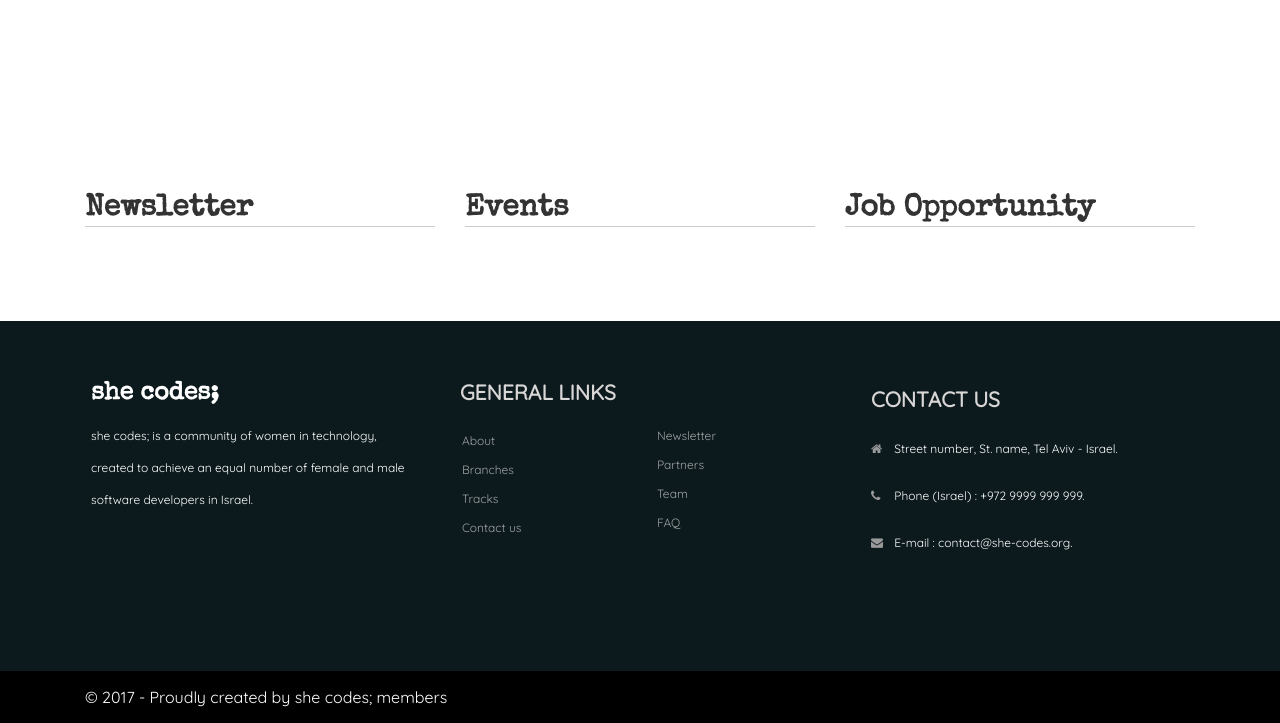
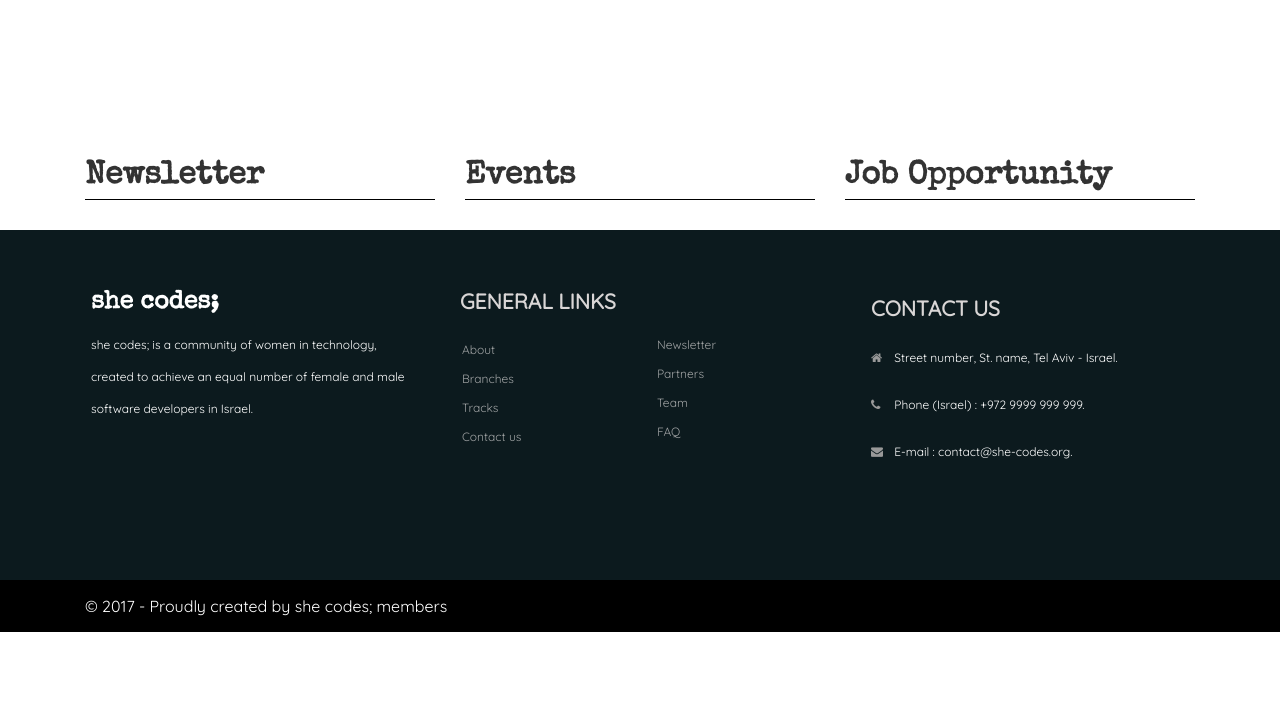
Before and after one commit to shovalsa/shecodes_website, a Django app: page / in a window 1280 px wide. Shown: the part 320-1043 px from the top of the page. After the commit the page ends 952 px from the top, so only its background shows below. Run offline with Django 3.2, Linux system fonts and the light colour scheme; data that the repository does not hold is empty; some libraries are stand-ins or nearby versions; some web fonts are replaced.

Commit message:
img upload fix + code cleanup for base+index.html

```diff
--- a/sc_project/settings.py
+++ b/sc_project/settings.py
@@ -147,7 +147,7 @@ STATIC_ROOT = os.path.join(SITE_ROOT, 'static')
 STATIC_URL = '/static/'
 
 MEDIA_ROOT = os.path.join(SITE_ROOT, 'media')
-MEDIA_URL = '/sc_project/media/'
+MEDIA_URL = '/media/'
 
 
 LOGIN_REDIRECT_URL = 'home'
--- a/scsite/static/bootstrap/css/style.css
+++ b/scsite/static/bootstrap/css/style.css
@@ -11,18 +11,32 @@ body {
   font-size: 16px
 }
 
+main {
+    margin-top: 70px;
+}
+
 .page-header {
   padding-bottom: 0px;
   border-bottom: 0px solid #eee;
 }
 
-.carousel-caption {
-    background-color:black;
-    opacity:0.6;
+.page-title{
+    border-bottom: 1px solid #ccc; /* This is the line replacing the hr*/
+    margin-bottom: 10px; /* This is the space below the line */
+    padding-top: 30px;
+    padding-bottom: 5px; /* This is the space between the heading text and the line */
+    border-color: black;
+    font-family: 'Special Elite', cursive, 'yiddishkeit';
+	font-size: 32px;
 }
 
-.carousel-control.left, .carousel-control.right { /* this eliminates some gray stripes that the carousel had*/
-    background-image: none
+.btn {
+  background-color: rgb(19,125,73);
+  color: white;
+}
+
+.noBorder {
+    border:none !important;
 }
 
 .mainPar{
@@ -32,7 +46,14 @@ body {
     text-align: justify
 }
 
-.parallax-title{
+.parallax-container figcaption {
+    color:white;
+    text-align:center;
+    padding: 2.5% 10% 0% 10%;
+}
+
+
+.parallax-container figcaption h1{
     font-family: 'Special Elite', Assitant, cursive;
     font-size: 300%
 }
@@ -77,32 +98,14 @@ body {
     padding: 3px 3px 3px 3px;
 }
 
-.page-title{
-    border-bottom: 1px solid #ccc; /* This is the line replacing the hr*/
-    margin-bottom: 10px; /* This is the space below the line */
-    padding-top: 30px;
-    padding-bottom: 5px; /* This is the space between the heading text and the line */
-    border-color: black;
-    font-family: 'Special Elite', cursive, 'yiddishkeit';
-	font-size: 32px;
 
-}
-
-.btn {
-  background-color: rgb(19,125,73);
-  color: white;
-}
-
-.noBorder {
-    border:none !important;
-}
 
 
 .thumbnail a > img,
  {
   display: block;
-  width: 80%;
-  height: auto;
+  height:270px;
+  width:auto;
 }
 
 /*-------------------------------*/
@@ -224,6 +227,13 @@ article .meta li:last-child:after
     line-height: 20px;
     display: inline-block;
     width: 100%;
+    color: white;
+}
+
+.sidebar-nav center li {
+    font-size:18px;
+    padding: 10% 0;
+    color: black;
 }
 
 .sidebar-nav li:before {
@@ -486,10 +496,11 @@ footer {
  padding:7px 36px;
  }
 .logofooter {
- margin-bottom:10px;
+    margin-bottom:10px;
     font-size:25px;
     color:#fff;
     font-weight:700;
+    font-family: 'Special Elite', cursive;
 }
 
 .footerleft p {
--- a/templates/base.html
+++ b/templates/base.html
@@ -45,7 +45,7 @@
     <div>
         <nav class="navbar navbar-inverse navbar-fixed-top" id="sidebar-wrapper" role="navigation" >
             <ul class="nav sidebar-nav" >
-                <center><li style="font-size:18px; padding-top: 10%; padding-bottom:10%">
+                <center><li>
                     <form action="{% url 'set_language' %}" method="post"> {% csrf_token %}
                       <input name="next" type="hidden" value="{{ redirect_to }}" />
                       <select name="language" onchange="this.form.submit()">
@@ -56,29 +56,28 @@
                             </option>
                           {% endfor %}
                       </select>
-                    </form>
+                    </form></li>
                 </center>
 
                     {% if request.user.is_authenticated %}
                         <li class="dropdown">
                           <a href="#" class="dropdown-toggle" data-toggle="dropdown" role="button" aria-haspopup="true"
-                            aria-expanded="false" style="color:white;">
-                                <span class="glyphicon glyphicon-user" style="color:white;"></span>
+                            aria-expanded="false">
+                                <span class="glyphicon glyphicon-user"></span>
                           <ul class="dropdown-menu">
                             <li><a href="/members/{{user.id}}/">{%trans 'My Profile' %}</a></li>
                             <li><a href="/logout/">{%trans 'Log out' %}</a></li>
                           </ul></a>
                         </li>
                     {% else %}
-                        <li><a href="/login/" style="color:white">{%trans 'Login' %}</a></li>
-                        <li><a href="/signup/" style="color:white">{%trans 'Join Us!' %}</a></li>
+                        <li><a href="/login/">{%trans 'Login' %}</a></li>
+                        <li><a href="/signup/">{%trans 'Join Us!' %}</a></li>
                     {% endif %}
-                </li>
-               <li><a href="/about/" style="color:white">{%trans 'About' %}</a></li>
+               <li><a href="/about/">{%trans 'About' %}</a></li>
                 {% if request.user.is_authenticated %}
                     <li class="dropdown">
                         <a href="#" class="dropdown-toggle" data-toggle="dropdown" role="button" aria-haspopup="true"
-                            aria-expanded="false" style="color:white;">
+                            aria-expanded="false">
                               {%trans 'Community' %}</a>
                           <ul class="dropdown-menu">
                             <li><a href="/members/">{%trans 'members' %}</a></li>
@@ -88,7 +87,7 @@
                 {% endif %}
                 <li class="dropdown">
                   <a href="#" class="dropdown-toggle" data-toggle="dropdown" role="button" aria-haspopup="true"
-                     aria-expanded="false" style="color:white;">
+                     aria-expanded="false">
                       {%trans 'Activities' %}</a>
                   <ul class="dropdown-menu">
                     <li><a href="/tracks/" >{%trans 'Tracks' %}</a></li>
@@ -96,10 +95,10 @@
                     <li><a href="/next-generation/" >{%trans 'Next Generation' %}</a></li>
                   </ul>
                 </li>
-                <li><a href="/faq/" style="color:white">{%trans 'FAQ' %}</a></li>
-                <li><a href="/team/" style="color:white">{%trans 'Team' %}</a></li>
-                <li><a href="/partners/" style="color:white">{%trans 'Partners' %}</a></li>
-                <li><a href="/contact/" style="color:white">{%trans 'Contact Us' %}</a></li>
+                <li><a href="/faq/">{%trans 'FAQ' %}</a></li>
+                <li><a href="/team/">{%trans 'Team' %}</a></li>
+                <li><a href="/partners/">{%trans 'Partners' %}</a></li>
+                <li><a href="/contact/">{%trans 'Contact Us' %}</a></li>
             </ul>
         </nav>
     </div>
@@ -146,7 +145,7 @@
             });
         </script>
     {% load static %}
-    <main style="margin-top: 70px;">
+    <main>
         {%block content%}
         {%endblock%}
     </main>
@@ -154,7 +153,7 @@
   <div class="container">
     <div class="row">
       <div class="col-md-4 col-sm-6 footerleft">
-        <div class="logofooter" style="font-family: 'Special Elite', cursive;">{% trans 'she codes;' %}</div>
+        <div class="logofooter">{% trans 'she codes;' %}</div>
         <p>{% trans 'she codes; is a community of women in technology, created to achieve an equal number of female and male software developers in Israel.' %}</p>
       </div>
       <div class="col-md-2 col-sm-6 paddingtop-bottom">
--- a/templates/index.html
+++ b/templates/index.html
@@ -12,22 +12,20 @@
 {% block content %}
 
 <div class="parallax-container" data-parallax="scroll" data-bleed="10" data-speed="0.2" data-image-src="/static/images/parallax12.png" data-natural-width="100%">
-    <div style="color:white;">
-        <div style="text-align:center; padding: 2.5% 10% 0% 10%;">
-            <h1 class="parallax-title"><b>{% trans 'Our Goal' %}</b></h1>
+        <figcaption>
+            <h1><b>{% trans 'Our Goal' %}</b></h1>
             <h3>{%trans 'is to reach 50 percent female software developers in the IT industry within a decade.' %}</h3>
-        </div>
-        <div style="text-align:center; padding: 2.5% 10% 0% 10%;">
-            <h1 class="parallax-title"><b>{% trans 'Community' %}</b></h1>
+        </figcaption>
+        <figcaption>
+            <h1><b>{% trans 'Community' %}</b></h1>
             <h3>{% trans 'Come and work on a project, learn a new language, hear an inspiring or technical lecture or learn to code in one of our meetups.' %}</h3>
-        </div>
-    </div>
+        </figcaption>
 </div>
 
-<div class="container" style="padding-top: 5%; padding-bottom: 5%">
+<div class="container">
   <div class='column'>
     <div class='col-md-4'>
-        <h2 style="border-bottom: 1px solid #ccc; font-family: 'Special Elite', cursive;">
+        <h2 class="page-title">
             <b>{%trans 'Newsletter' %}</b>
         </h2>
       <div class="carousel slide media-carousel" id="media-news">
@@ -36,7 +34,7 @@
             {% if item.id == 1  %}
               <div class="item active">
                 <div class="row" style="margin-right: 0px; margin-left: 0px">
-                    <a class="thumbnail" href="/newsletter/{{item.id}}"><img alt="" src="{{MEDIA_URL}}{{item.itemPhoto}}" style="height:270px; width:auto;"></a>
+                    <a class="thumbnail" href="/newsletter/{{item.id}}"><img alt="" src="{{MEDIA_URL}}{{item.itemPhoto}}"></a>
                     <center><h3>{{item.itemTitle}}</h3>
                     <span>{{item.itemContent|slice:":100"|safe}}</span></center>
                 </div>
@@ -44,22 +42,22 @@
             {% else %}
               <div class="item">
                 <div class="row">
-                    <a class="thumbnail" href="/newsletter/{{item.id}}"><img alt="" src="{{MEDIA_URL}}{{item.itemPhoto}}" style="height:270px; width:auto;"></a>
+                    <a class="thumbnail" href="/newsletter/{{item.id}}"><img alt="" src="{{MEDIA_URL}}{{item.itemPhoto}}"></a>
                     <center><h3>{{item.itemTitle}}</h3>
                     <span>{{item.itemContent|slice:":100"|safe}}</span></center>
                 </div>
               </div>
           {% endif %}
       {% endfor %}
-        <a data-slide="prev" href="#media-news" class="left carousel-control"><span class="glyphicon glyphicon-menu-left" style="color:white;"></span></a>
-        <a data-slide="next" href="#media-news" class="right carousel-control"><span class="glyphicon glyphicon-menu-right" style="color:white;"></span></a>
+        <a data-slide="prev" href="#media-news" class="left carousel-control"><span class="glyphicon glyphicon-menu-left"></span></a>
+        <a data-slide="next" href="#media-news" class="right carousel-control"><span class="glyphicon glyphicon-menu-right"></span></a>
       </div>
     </div>
       </div>
     </div>
   <div class='column'>
     <div class='col-md-4'>
-        <h2 style="border-bottom: 1px solid #ccc; font-family: 'Special Elite', cursive;">
+        <h2 class="page-title">
             <b>{%trans 'Events' %}</b>
         </h2>
       <div class="carousel slide media-carousel" id="media-events">
@@ -68,7 +66,7 @@
             {% if event.id == 1  %}
               <div class="item active">
                 <div class="row" style="margin-right: 0px; margin-left: 0px">
-                    <a class="thumbnail" href="{{event.eventLink}}" target="_blank"><img alt="" src="{{MEDIA_URL}}{{event.eventPhoto}}" style="height:1000; width:auto;"></a>
+                    <a class="thumbnail" href="{{event.eventLink}}" target="_blank"><img alt="" src="{{MEDIA_URL}}{{event.eventPhoto}}"></a>
                     <center><h3>{{event.eventTitle}}</h3>
                     <span>{{event.eventDescription|slice:":100"|safe}}</span></center>
                 </div>
@@ -76,22 +74,22 @@
             {% else %}
               <div class="item">
                 <div class="row">
-                    <a class="thumbnail" href="{{event.eventLink}}"><img alt="" src="{{MEDIA_URL}}{{event.eventPhoto}}" target="_blank" style="height:270px; width:auto;"></a>
+                    <a class="thumbnail" href="{{event.eventLink}}"><img alt="" src="{{MEDIA_URL}}{{event.eventPhoto}}" target="_blank"></a>
                     <center><h3>{{event.eventTitle}}</h3>
                     <span>{{event.eventDescription|slice:":100"|safe}}</span></center>
                 </div>
               </div>
           {% endif %}
       {% endfor %}
-        <a data-slide="prev" href="#media-events" class="left carousel-control"><span class="glyphicon glyphicon-menu-left" style="color:white;"></span></a>
-        <a data-slide="next" href="#media-events" class="right carousel-control"><span class="glyphicon glyphicon-menu-right" style="color:white;"></span></a>
+        <a data-slide="prev" href="#media-events" class="left carousel-control"><span class="glyphicon glyphicon-menu-left"></span></a>
+        <a data-slide="next" href="#media-events" class="right carousel-control"><span class="glyphicon glyphicon-menu-right"></span></a>
       </div>
     </div>
       </div>
     </div>
   <div class='column'>
     <div class='col-md-4'>
-        <h2 style="border-bottom: 1px solid #ccc; font-family: 'Special Elite', cursive;">
+        <h2 class="page-title">
             <b>{%trans 'Job Opportunity' %}</b>
         </h2>
       <div class="carousel slide media-carousel" id="media-jobs">
@@ -99,8 +97,8 @@
         {% for job in jobs %}
             {% if job.id == 1  %}
               <div class="job active">
-                <div class="row" style="margin-right: 0px; margin-left: 0px">
-                    <a class="thumbnail" href="/career-center/"><img alt="" src="{{MEDIA_URL}}{{job.jobPhoto}}" style="height:270px; width:auto;"></a>
+                <div class="row">
+                    <a class="thumbnail" href="/career-center/"><img alt="" src="{{MEDIA_URL}}{{job.jobPhoto}}"></a>
                     <center><h3>{{job.jobTitle}}</h3>
                     <span>{{job.jobDescription|slice:":100"|safe}}</span></center>
                 </div>
@@ -108,15 +106,15 @@
             {% else %}
               <div class="item">
                 <div class="row">
-                    <a class="thumbnail" href="/career-center/"><img alt="" src="{{MEDIA_URL}}{{job.jobPhoto}}" style="height:270px; width:auto;"></a>
+                    <a class="thumbnail" href="/career-center/"><img alt="" src="{{MEDIA_URL}}{{job.jobPhoto}}"></a>
                     <center><h3>{{job.jobTitle}}</h3>
                     <span>{{job.jobDescription|slice:":100"|safe}}</span></center>
                 </div>
               </div>
           {% endif %}
       {% endfor %}
-        <a data-slide="prev" href="#media-jobs" class="left carousel-control"><span class="glyphicon glyphicon-menu-left" style="color:white;"></span></a>
-        <a data-slide="next" href="#media-jobs" class="right carousel-control"><span class="glyphicon glyphicon-menu-right" style="color:white;"></span></a>
+        <a data-slide="prev" href="#media-jobs" class="left carousel-control"><span class="glyphicon glyphicon-menu-left"></span></a>
+        <a data-slide="next" href="#media-jobs" class="right carousel-control"><span class="glyphicon glyphicon-menu-right"></span></a>
       </div>
     </div>
       </div>
```
Also changed, not shown: scsite/templates/tracks.html (+6 -10 lines).
